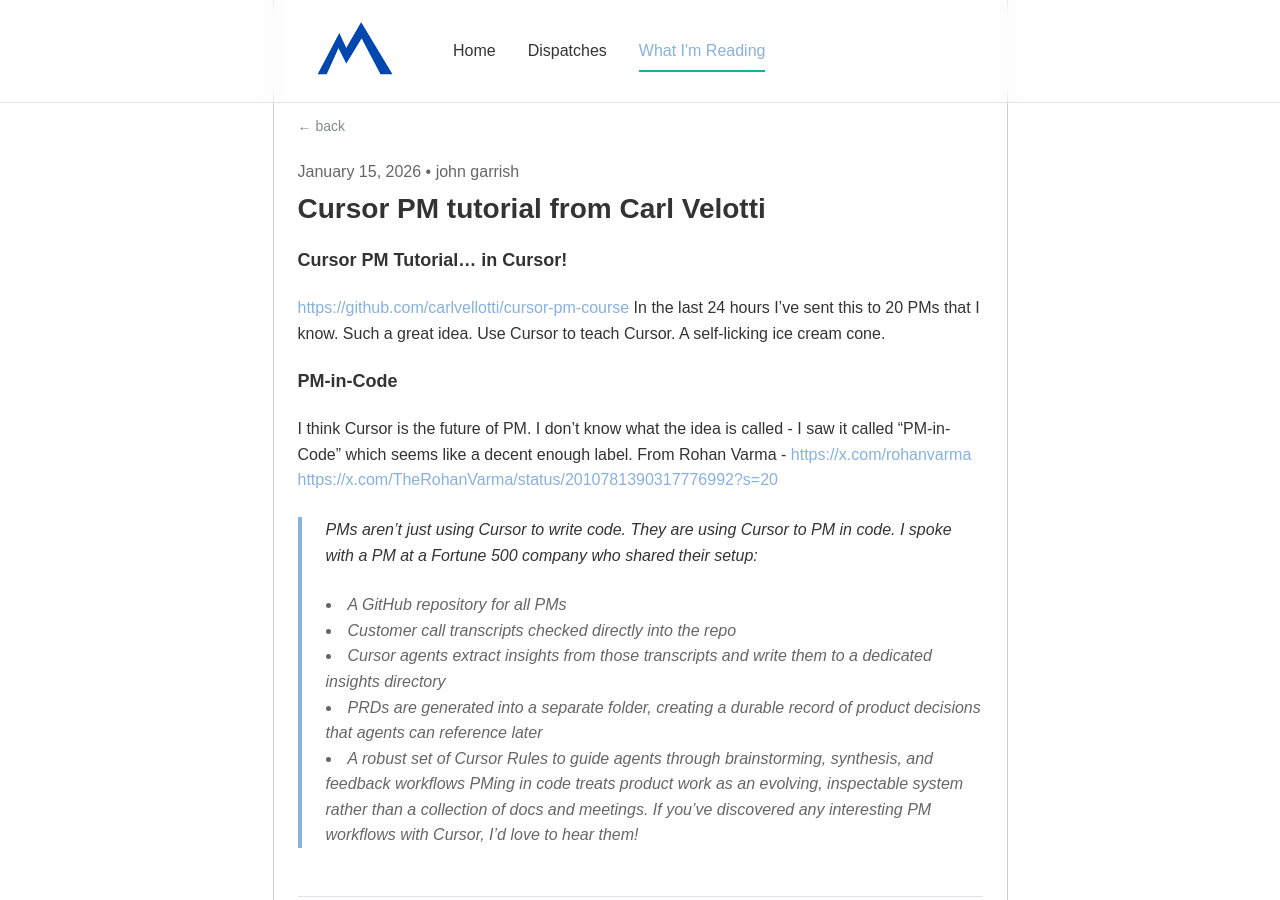
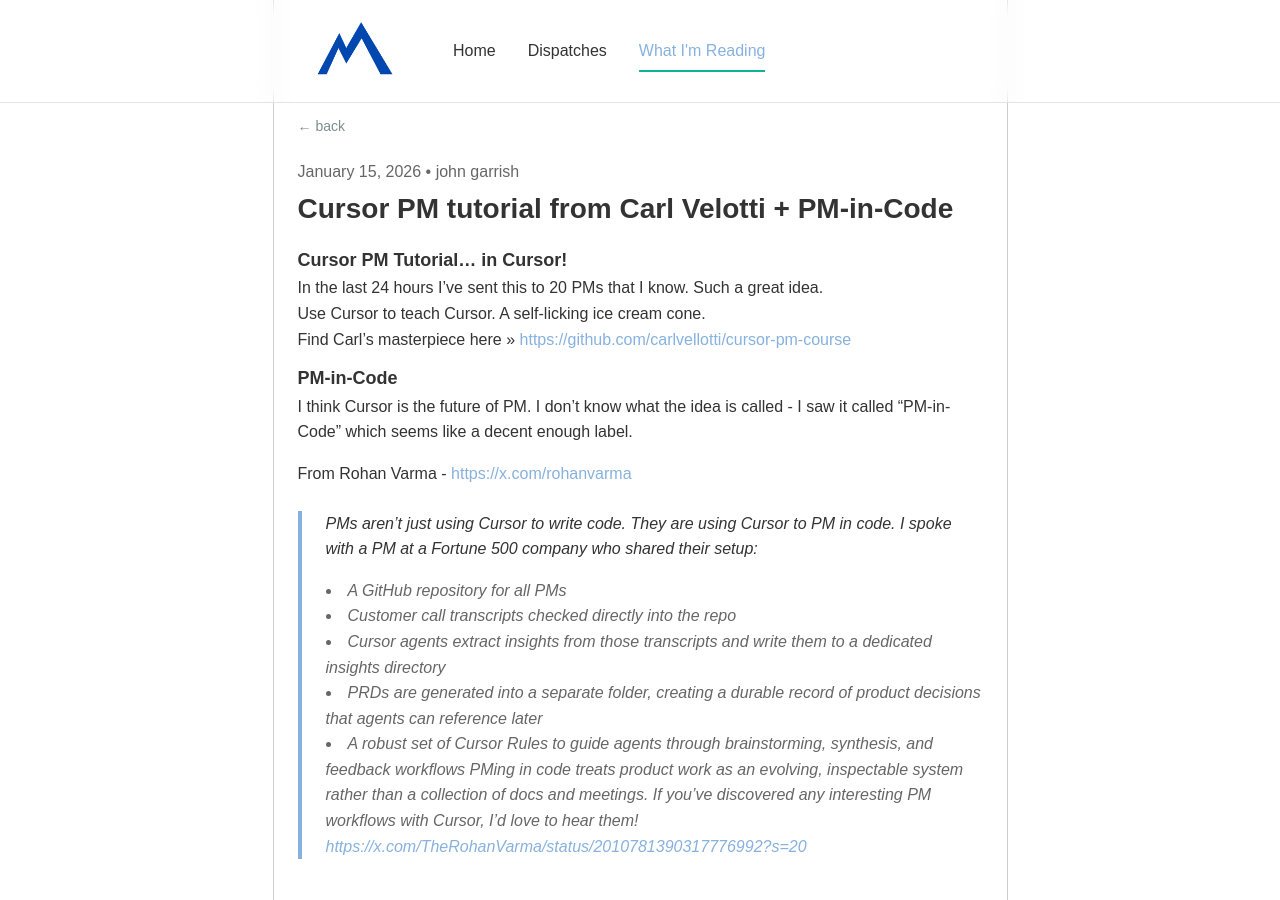
Before and after one commit to gibbygee/bellemonti-website, a Jekyll site: the page built from _readings/2026-01-15-reading.md, in a window 1280 px wide and 900 px high. Built offline with Jekyll 4.4.1, drawn with Linux system fonts in a browser that asks for light colours.

Commit message:
Update reading post and add compact content spacing
- Update reading post title and reformat content layout
- Add compact spacing styles for reading and post content
- Fix missing newline in home.md

Co-Authored-By: Claude Opus 4.5 <noreply@anthropic.com>

```diff
--- a/_readings/2026-01-15-reading.md
+++ b/_readings/2026-01-15-reading.md
@@ -1,20 +1,20 @@
 ---
 layout: reading
-title: "Cursor PM tutorial from Carl Velotti"
+title: "Cursor PM tutorial from Carl Velotti + PM-in-Code"
 date: 2026-01-15
 author: john garrish
 ---
 
 ### Cursor PM Tutorial... in Cursor!
-[https://github.com/carlvellotti/cursor-pm-course](https://github.com/carlvellotti/cursor-pm-course)
 In the last 24 hours I've sent this to 20 PMs that I know. Such a great idea.
 Use Cursor to teach Cursor. A self-licking ice cream cone.
+Find Carl's masterpiece here >> [https://github.com/carlvellotti/cursor-pm-course](https://github.com/carlvellotti/cursor-pm-course)
+
 
 ### PM-in-Code
 I think Cursor is the future of PM. I don't know what the idea is called - I saw it called "PM-in-Code" which seems like a decent enough label.
+
 From Rohan Varma - [https://x.com/rohanvarma](https://x.com/rohanvarma)
-[https://x.com/TheRohanVarma/status/2010781390317776992?s=20](https://x.com/TheRohanVarma/status/2010781390317776992?s=20)
-
 > PMs aren't just using Cursor to write code. They are using Cursor to PM in code.
 > I spoke with a PM at a Fortune 500 company who shared their setup:
 > - A GitHub repository for all PMs
@@ -24,3 +24,4 @@ From Rohan Varma - [https://x.com/rohanvarma](https://x.com/rohanvarma)
 > - A robust set of Cursor Rules to guide agents through brainstorming, synthesis, and feedback workflows
 > PMing in code treats product work as an evolving, inspectable system rather than a collection of docs and meetings.
 > If you’ve discovered any interesting PM workflows with Cursor, I’d love to hear them!
+[https://x.com/TheRohanVarma/status/2010781390317776992?s=20](https://x.com/TheRohanVarma/status/2010781390317776992?s=20)
--- a/_sass/_typography.scss
+++ b/_sass/_typography.scss
@@ -86,3 +86,23 @@ blockquote {
   font-style: italic;
   color: $color-text-secondary;
 }
+
+// Compact spacing for content areas
+.reading-content,
+.post-content {
+  h1, h2, h3, h4, h5, h6 {
+    margin-bottom: 4px;
+    margin-top: $spacing-sm;
+  }
+
+  > h1:first-child,
+  > h2:first-child,
+  > h3:first-child,
+  > h4:first-child {
+    margin-top: 0;
+  }
+
+  p {
+    margin-bottom: $spacing-sm;
+  }
+}
```
Also changed, not shown: _pages/home.md (line endings or trailing spaces).
